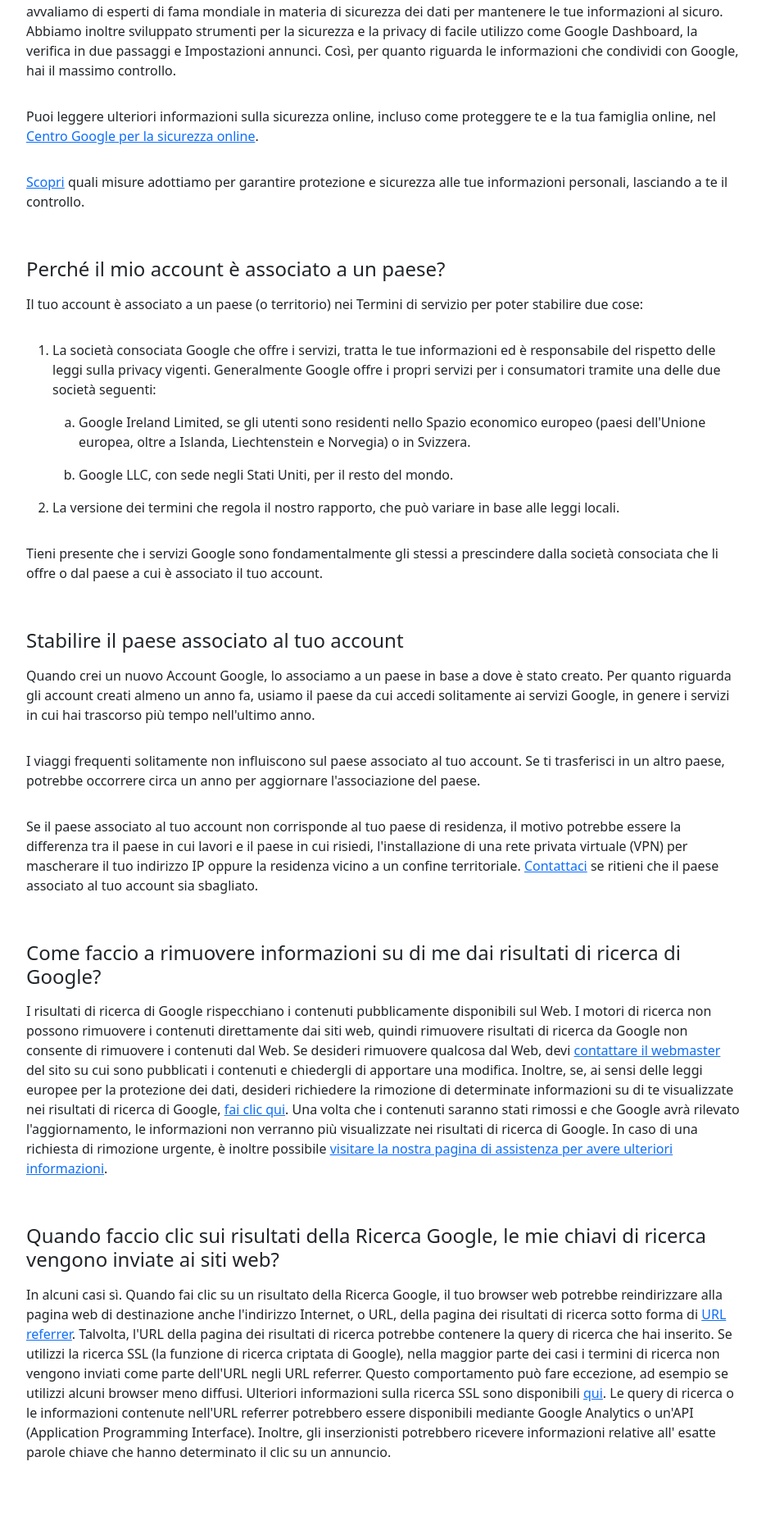
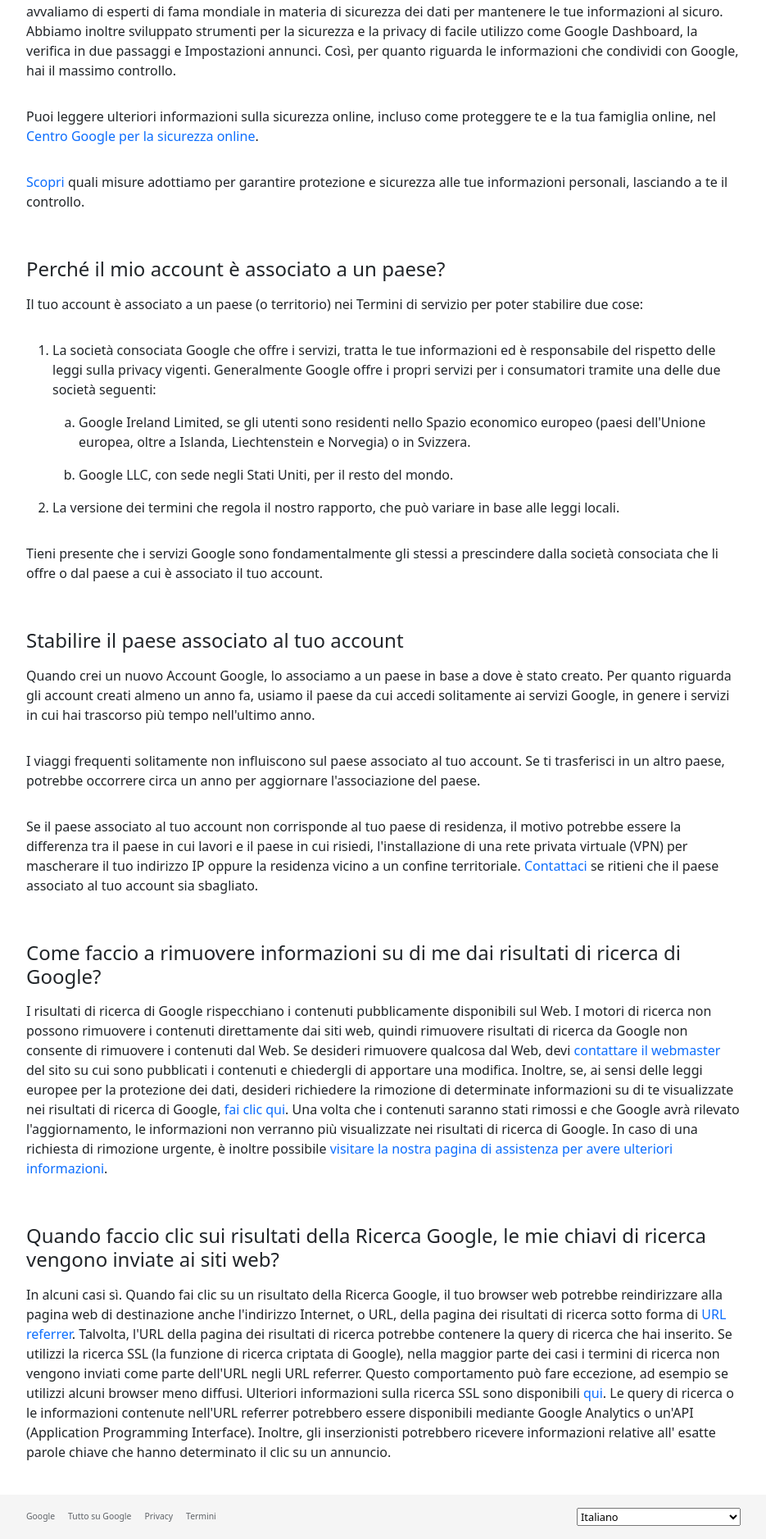
Before and after one commit to MrGians/php-google-faq, a PHP site: page / in a window 1280 px wide. Shown: the part 1241-3118 px from the top of the page at 82% size, without its empty margins (172-1107 px from the left). Before the commit the page ends 3022 px from the top, so only its background shows below. Run offline with PHP 8.4, Linux system fonts and the light colour scheme.

Commit message:
Footer done

```diff
--- a/index.php
+++ b/index.php
@@ -138,6 +138,27 @@ $faqs = [
     </div>
   </main>
   <!-- Footer -->
-  <footer></footer>
+  <footer>
+    <section id="footer" class="mx-auto py-3">
+        <div class="container">
+        <!-- Useful Links -->
+        <div class="d-flex justify-content-between align-items-center">
+          <ul class="ps-0 mb-0">
+            <li><a href="#">Google</a></li>
+            <li><a href="#">Tutto su Google</a></li>
+            <li><a href="#">Privacy</a></li>
+            <li><a href="#">Termini</a></li>
+          </ul>
+          <!-- Change Language Input -->
+          <select name="lang">
+            <option value="it" selected >Italiano</option>
+            <option value="en">Inglese</option>
+            <option value="es">Spagnolo</option>
+            <option value="fr">Francese</option>
+          </select>
+        </div>
+      </div>
+      </section>
+  </footer>
 </body>
 </html>
--- a/style.css
+++ b/style.css
@@ -1,3 +1,7 @@
+a {
+  text-decoration: none;
+}
+
 header {
   background-color: white;
   position: fixed;
@@ -14,7 +18,6 @@ header {
 }
 
 #top-header .btn-header a {
-  text-decoration: none;
   display: inline-block;
   color: white;
   background-color: #512da8;
@@ -33,7 +36,6 @@ ul li {
 }
 
 ul li a {
-  text-decoration: none;
   color: #5f6368;
   font-weight: 500;
 }
@@ -58,3 +60,18 @@ main {
 footer {
   background-color: #f5f5f5;
 }
+
+#footer {
+  width: 70%;
+}
+
+#footer ul {
+  list-style-type: none;
+  display: flex;
+  font-size: 0.65rem;
+}
+
+#footer select {
+  width: 200px;
+  font-size: 0.8rem;
+}
```
